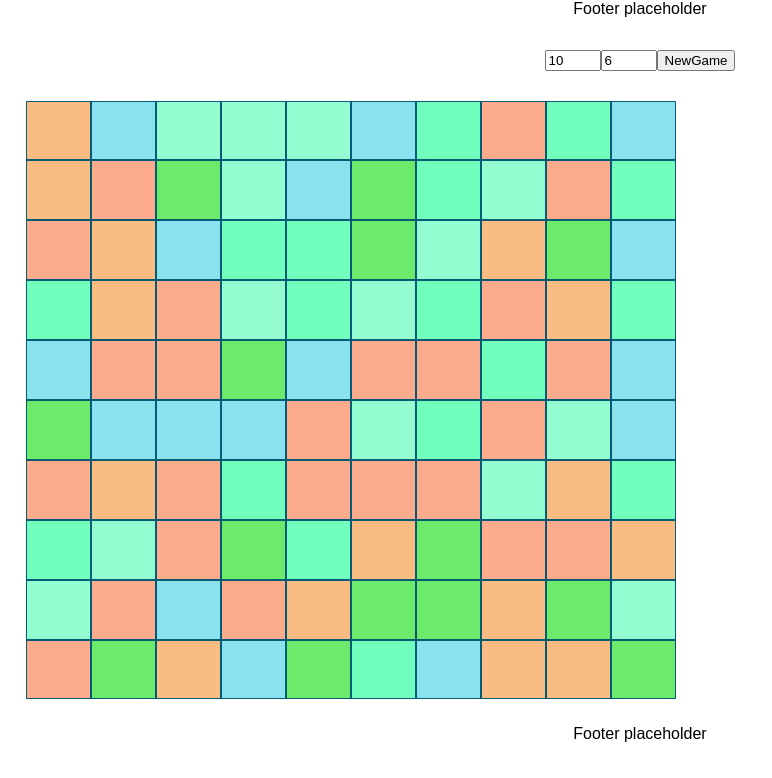
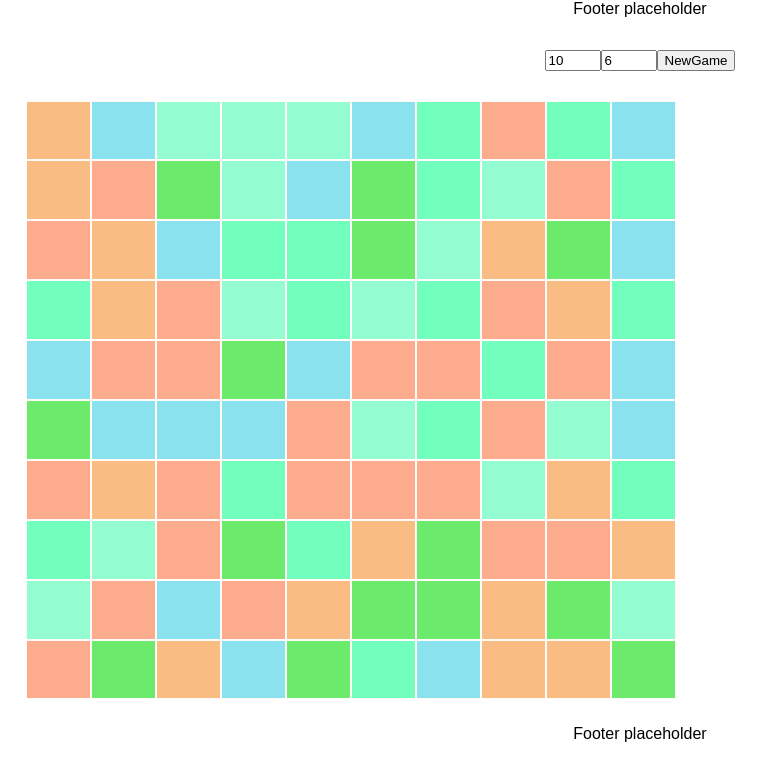
Before and after one commit to hategen/floodit, a React (Create React App) app: page / in a window 1280 px wide. Both pictures are taken after a click on the button "NewGame". Shown: the top 778 px of the page, without its empty margins (0-772 px from the left). Built offline with nearby package versions, Linux system fonts and the light colour scheme.

Commit message:
changed some css

```diff
--- a/src/components/Box/Box.css
+++ b/src/components/Box/Box.css
@@ -1,11 +1,11 @@
 .box {
     flex-grow: 1;
-    background: rgb(169, 192, 255);
-    margin: 0px;
-    border: 1px solid rgba(0, 87, 115, 0.97);
+    /*background: rgb(169, 192, 255);*/
+    margin: 1px;
     transition: transform 0.2s ease;
 }
 
 .box:hover {
-    transform: scale(1.1, 1.1);
+    transform: scale(1.2, 1.2);
+    box-shadow: 0px 0px 10px 2px rgba(130,130,130,0.2);
 }
```
